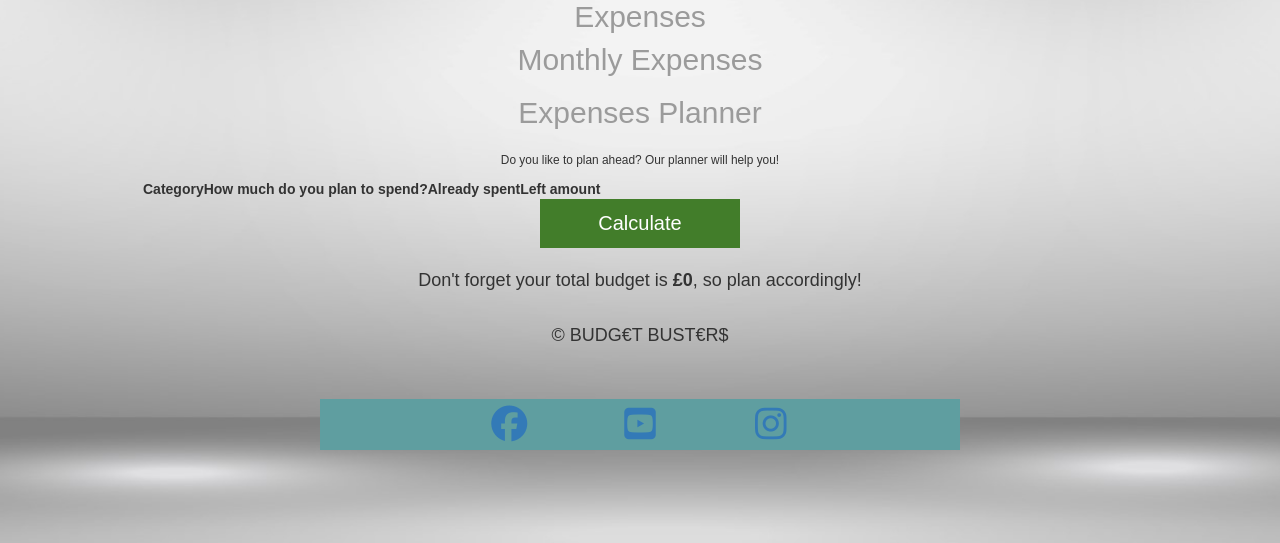
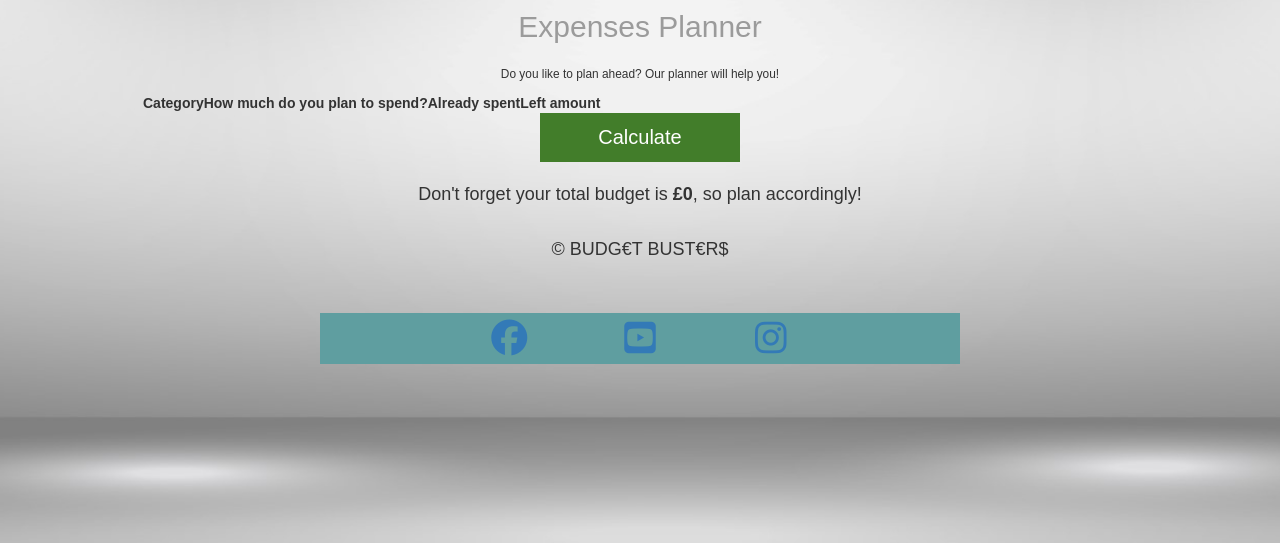
Before and after one commit to rstan-dev/jan24-hackathon, a Django app: page /profile/expense_summary/ in a window 1280 px wide. Shown: the part 227-770 px from the top of the page. Run offline with Django 3.2, Linux system fonts and the light colour scheme; lists and menus that the app fills with data are empty; some libraries are stand-ins or nearby versions.

Commit message:
Geting the Jacob changes Works very well

```diff
--- a/templates/accounts/expense.html
+++ b/templates/accounts/expense.html
@@ -3,20 +3,7 @@
 
 {% block content %}
 
-    <div class="container">
-        <h2>Expenses</h2>
 
-        <div class="expenses-section">
-            <h2>Monthly Expenses</h2>
-            <div id="expenseInputs">
-                {% for c, a in expenses.items %}
-                <div class="summary-section">
-                    <p id="categoryName"><strong>{{ c }}</strong>: £{{ a }}</p>
-                </div>
-                {% endfor %}
-            </div>
-        </div>
-    </div>
 
     <div class="container">
         <div class="budget-section">
```
